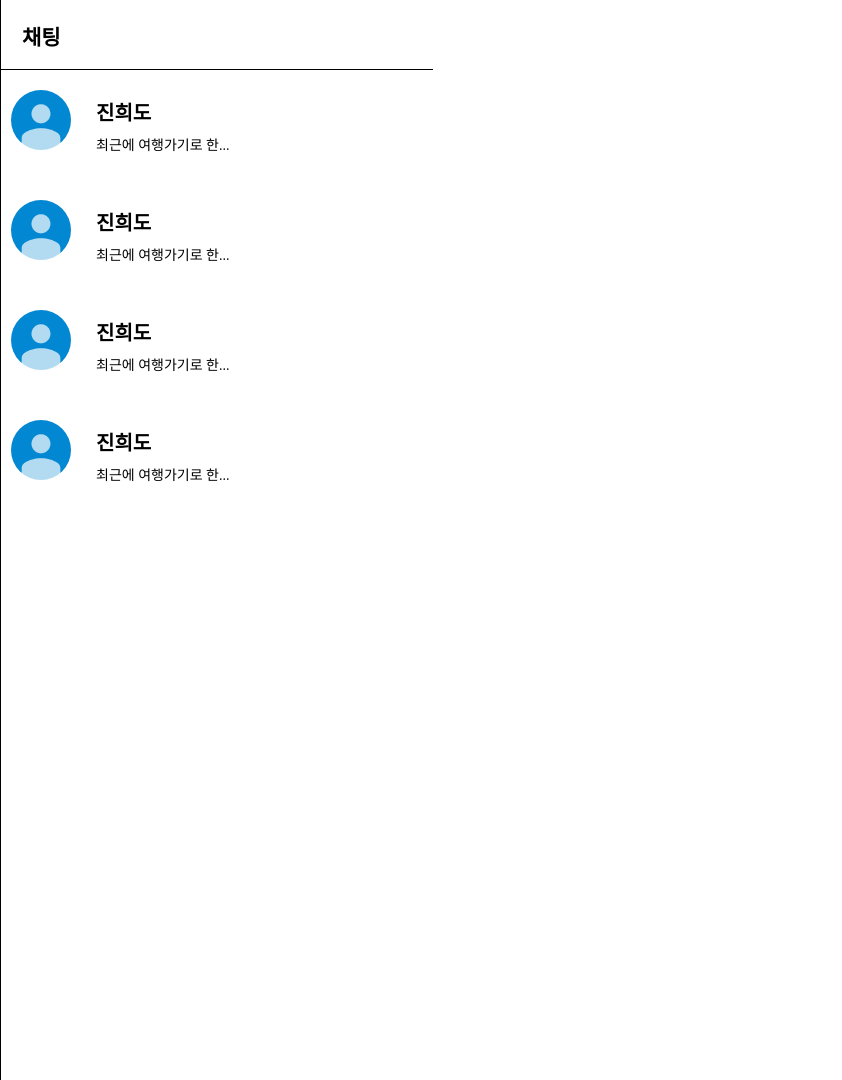
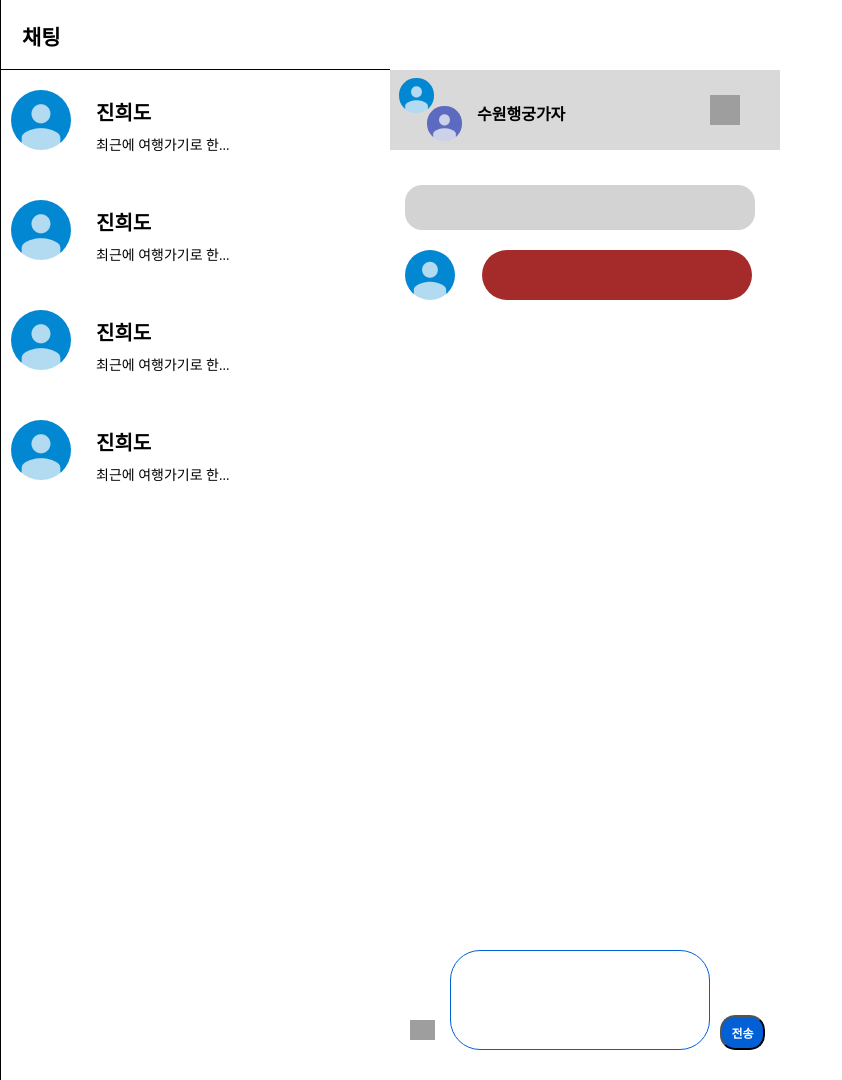
Before and after one commit to leave-assistant/TourMate, a Next.js app: page /Chatting/Menu in a window 1280 px wide. Shown: the whole page, without its empty margins (0-842 px from the left). Built offline with nearby package versions, Linux system fonts and the light colour scheme; grey boxes are pictures that could not be loaded.

Commit message:
채팅방 추가

```diff
--- /dev/null
+++ b/src/pages/Chatting/ChattingRoom.tsx
@@ -0,0 +1,136 @@
+import React from "react"
+import styled from "styled-components"
+
+const ChattingRoom = () => {
+    return (
+        <Room>
+            <RoomHeader>
+                <ImageBox>
+                    <Img src="/User_Image/Profile_Blue.jpg"/>
+                    <OtherImg src = "/User_Image/Profile_Purple.jpg"/>
+                </ImageBox>
+                <ChattingTitle>수원행궁가자</ChattingTitle>
+                <Exit src = "ChattingRoom_Picture/exit.png"/>
+            </RoomHeader>
+            <ChattingPlan />
+            <ImgChat>
+                <UserImg src = "/User_Image/Profile_Blue.jpg" />
+                <Chatting />
+            </ImgChat>
+            <Camera src = "/ChattingRoom_Picture/camera.png/"></Camera>
+            <Chatting_Div></Chatting_Div>
+            <Send>
+                <SendFont>전송</SendFont>
+            </Send>
+        </Room>
+    );
+}
+
+const Room = styled.div`
+    width: 390px;
+    height: 1018px;
+    background-color: white;
+    margin-top: 70px;
+`;
+const RoomHeader = styled.div`
+    display: flex;
+    width: 390px;
+    height: 80px;
+    background-color: #D9D9D9;
+`;
+const Img = styled.img`
+    position: relative;
+    width: 35px;
+    height: 35px;
+    margin-left : 9px;
+    margin-top: 8px;
+    border-radius: 17px;
+`;
+const OtherImg = styled.img`
+    position: relative;
+    width: 35px;
+    height: 35px;
+    margin-left : 37px;
+    margin-top: -7px;
+    border-radius: 17px;
+`;
+const ImageBox = styled.div`
+    display: flex;
+    flex-direction: column;
+`;
+
+const ChattingTitle = styled.p`
+    margin-top: 31px;
+    margin-left: 15px;
+    font-size : 18  px;
+    font-weight: bold;
+`;
+
+const Exit = styled.img`
+    width: 30px;
+    height: 30px;
+    margin-left: 145px;
+    margin-top: 25px;
+`
+const ChattingPlan = styled.div`
+    width: 350px;
+    height: 45px;
+    margin-left: 15px;
+    margin-top: 35px;
+    background-color: lightgray;
+    border-radius: 17px;
+`;
+const ImgChat = styled.div`
+    display: flex;
+    margin-top: 20px;
+`;
+const UserImg = styled.img`
+    width: 50px;
+    height: 50px;
+    border-radius: 25px;
+    margin-left: 15px;
+`;
+const Chatting = styled.div`
+    display: flex;
+    width: 270px;
+    padding: 8px;
+    margin-left: 27px;
+    border-radius: 25px;
+    background-color: brown;
+`;
+const Camera = styled.img`
+    position: absolute;
+    bottom: 0;
+    width: 25px;
+    height: 20px;
+    margin: 0px 30px 40px 20px;
+`
+const Chatting_Div = styled.div`
+    position: absolute;
+    width: 260px;
+    height: 100px;
+    bottom: 0;
+    margin : 0 0 30px 60px;
+    border-radius: 30px;
+    border : 1px solid #0160D6;
+`
+
+const Send = styled.button`
+    position : absolute;
+    width: 45px;
+    height: 35px;
+    bottom: 0;
+    margin: 0 0 30px 330px;
+    border-radius: 15px;
+    background-color: #0160D6;
+
+`
+const SendFont = styled.p`
+    font-size: 12px;
+    font-weight: bold;
+    color: white;
+`
+
+
+
+export default ChattingRoom;
--- a/src/pages/Chatting/Menu.tsx
+++ b/src/pages/Chatting/Menu.tsx
@@ -1,6 +1,7 @@
 import React from "react";
 import styled from "styled-components";
 import UserProfile from "./UserProfile";
+import Chatting from "./ChattingRoom";
 const Menu = () => {
     return (
         <Page>
@@ -16,6 +17,7 @@ const Menu = () => {
                 <UserProfile />
 
             </MenuExtend>
+            <Chatting></Chatting>
         </Page>
     );
 }
@@ -25,11 +27,11 @@ const Page = styled.div`
     width : 1920px;
     height : 1080px;
     position : relative;
-    maring : 0;
+    margin : 0;
     background-color : white;
 `;
 const MenuExtend = styled.div`
-    width : 433px;
+    width : 390px;
     height : 1080px;
     background-color :white;
     border-left: 0.5px solid black;
--- /dev/null
+++ b/src/pages/Chatting/index.tsx
@@ -0,0 +1 @@
+export { default } from "./Menu";
--- a/src/pages/index.tsx
+++ b/src/pages/index.tsx
@@ -39,8 +39,7 @@ export default function Home() {
           </div>
         </div>
         <div className={styles.navbar}>
-              <a href="./KakaoMap" >Home</a>
-              <a href="./Chatting/Menu" >Chat</a>
+              <a href="./Chatting" >Chat</a>
               <a href="./Home" >Home</a>
         </div>
         <div className={styles.center}>
```
Also changed, not shown: public/ChattingRoom_Picture/camera.png (added), public/ChattingRoom_Picture/exit.png (added).
